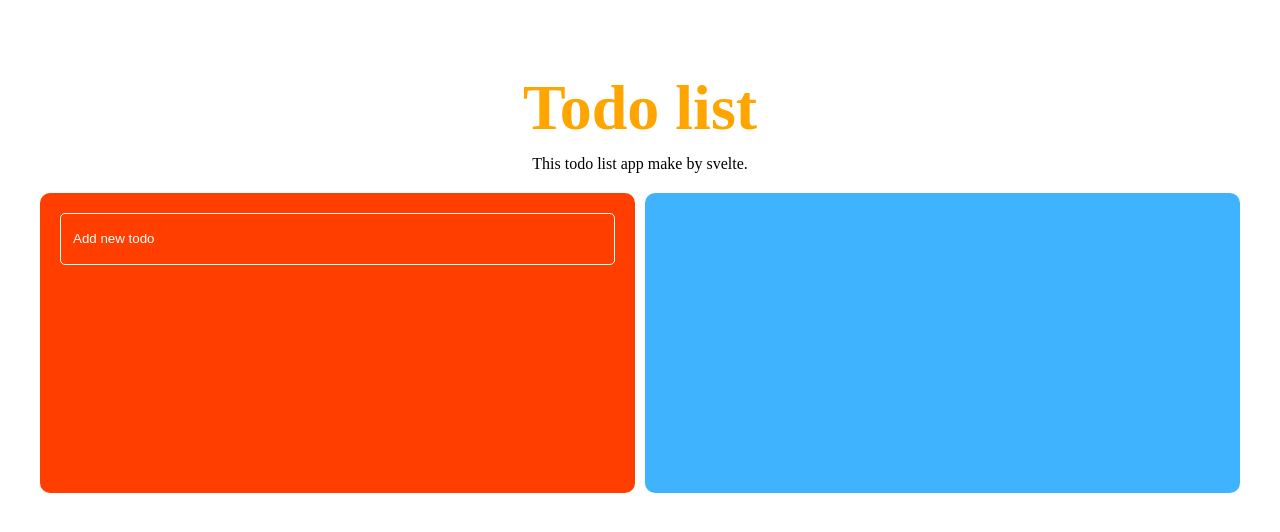
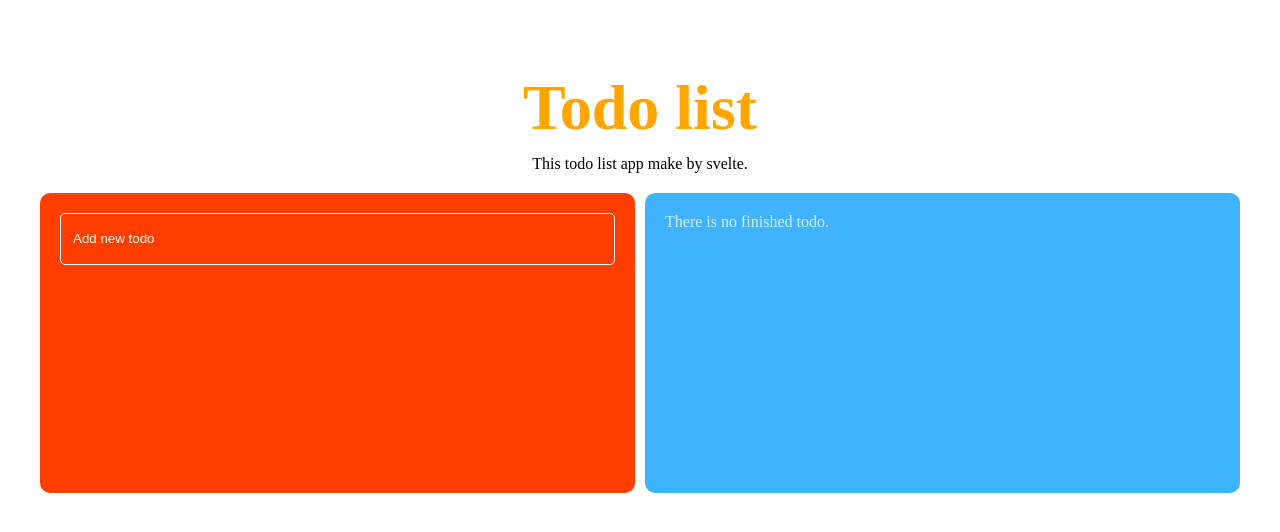
Before and after one commit to kim1124/Svelte, a Svelte app: page / in a window 1280 px wide. Shown: the top 532 px of the page. Built offline with nearby package versions, Linux system fonts and the light colour scheme; the HTML template or start-up script is replaced by a standard one; a web font is replaced by a local one.

Commit message:
Update CheckList.svelte
간지나게 깜빡이게 하기

```diff
--- a/src/components/CheckList.svelte
+++ b/src/components/CheckList.svelte
@@ -19,6 +19,9 @@
 
     <!-- 완료된 일 -->
     <div class="todo-list-fin">
+        {#if finList.length === 0}
+            <span class="blinking">There is no finished todo.</span>
+        {:else}
             {#each finList as todo (todo.id)}
                 <div class="todo-list-item" in:receive="{{key: todo.id}}" out:send="{{key: todo.id}}" animate:flip>
                     <input bind:value={todo.title}>
@@ -26,6 +29,7 @@
                     <i class="material-icons" on:click={() => onClickDeleteTodo(todo.id)} title="Delete todo">delete</i>
                 </div>
             {/each}
+        {/if}
     </div>
 </div>
 
@@ -164,4 +168,22 @@
     .todo-list-item i {
         cursor: pointer;
     }
+
+    .blinking{
+        -webkit-animation:blink 1.5s ease-in-out infinite alternate;
+        -moz-animation:blink 1.5s ease-in-out infinite alternate;
+        animation:blink 1.5s ease-in-out infinite alternate;
+    }
+    @-webkit-keyframes blink{
+        0% {opacity:0;}
+        100% {opacity:1;}
+    }
+    @-moz-keyframes blink{
+        0% {opacity:0;}
+        100% {opacity:1;}
+    }
+    @keyframes blink{
+        0% {opacity:0;}
+        100% {opacity:1;}
+    }
 </style>
```
Lines whose indentation alone changed are shown as unchanged.
